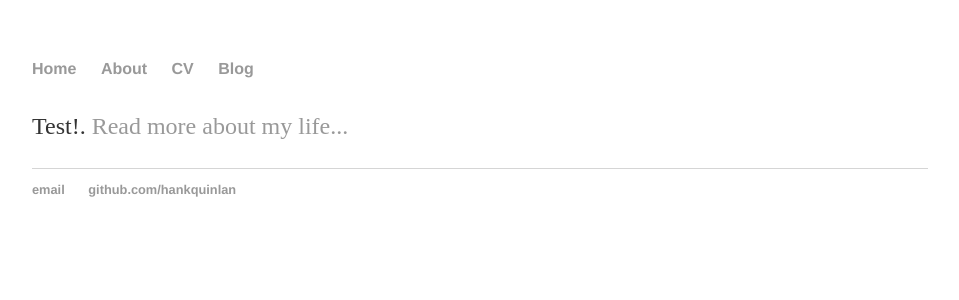
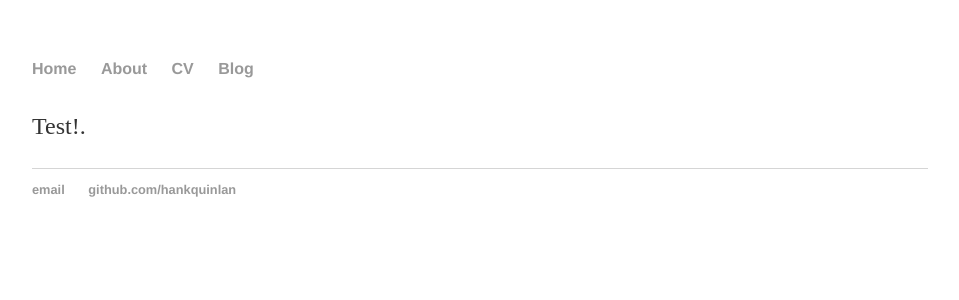
Before and after one commit to kraftmaschine/kraftmaschine.github.io, a Jekyll site: the page built from about/index.html, in a window 1280 px wide. Shown: the top 300 px of the page, without its empty margins (160-1119 px from the left). Built offline with Jekyll 4.4.1, drawn with Linux system fonts in a browser that asks for light colours.

Commit message:
Update index.html

```diff
--- a/about/index.html
+++ b/about/index.html
@@ -4,5 +4,4 @@ title:
 ---
 <div class="blurb">
 	<h1> </h1>
-	<p>Test!. <a href="/about">Read more about my life...</a></p>
-</div><!-- /.blurb -->
+	<p>Test!. <a
```
